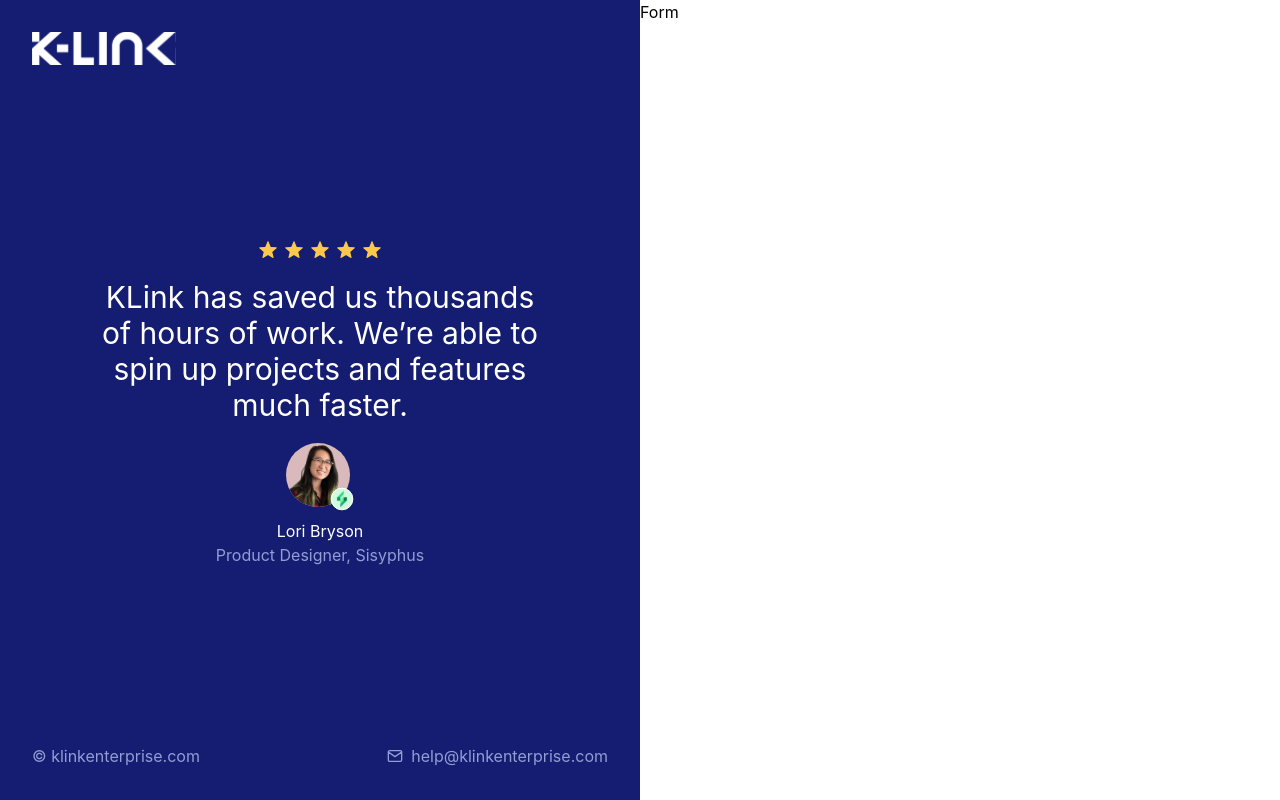
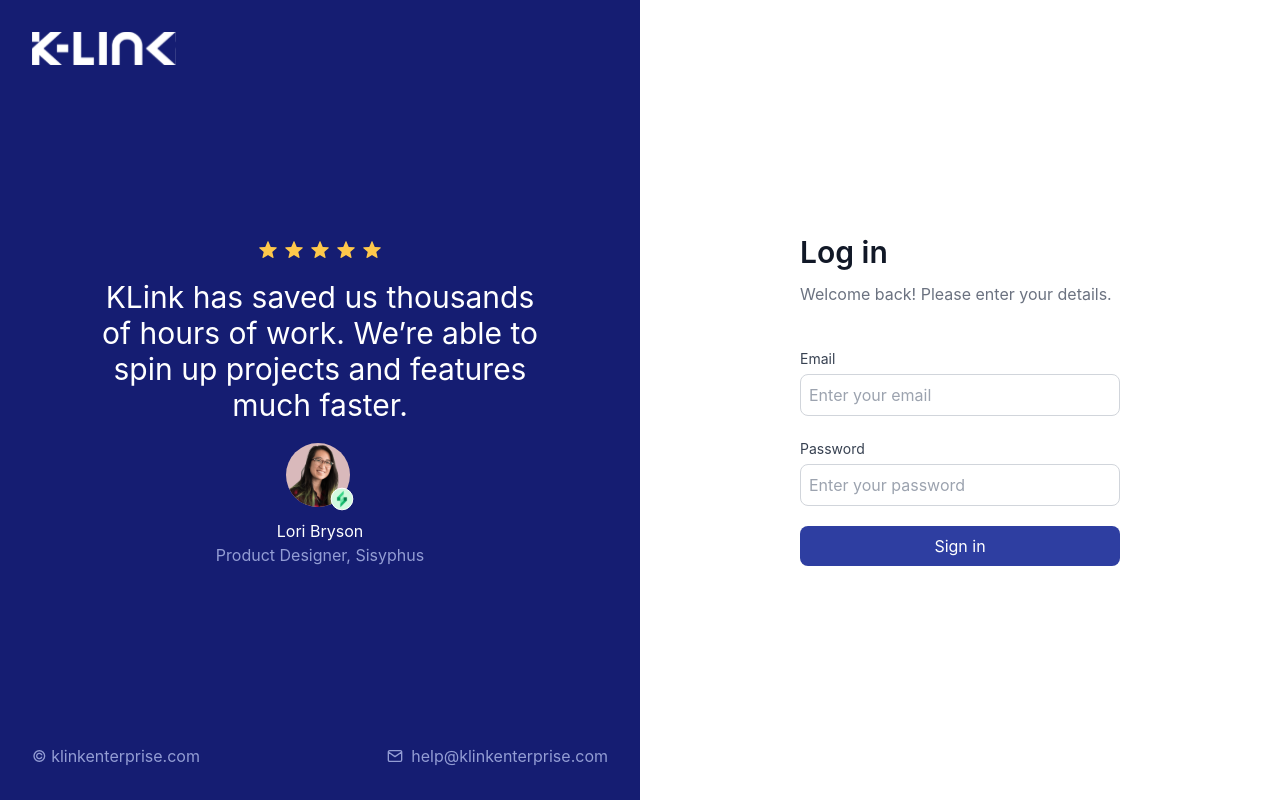
Before and after one commit to thinhtethtetzaw/k-link-coding-test, a React (Vite) app in the folder client/: page /login in a window 1280 px wide. Built offline with nearby package versions, Linux system fonts and the light colour scheme.

Commit message:
login form validation and textfield,btn update

```diff
--- a/client/package.json
+++ b/client/package.json
@@ -9,11 +9,13 @@
     "preview": "vite preview"
   },
   "dependencies": {
+    "@hookform/resolvers": "^3.0.1",
     "react": "^18.2.0",
     "react-dom": "^18.2.0",
     "react-router-dom": "^6.10.0",
     "recoil": "^0.7.7",
-    "tailwind-scrollbar-hide": "^1.1.7"
+    "tailwind-scrollbar-hide": "^1.1.7",
+    "yup": "^1.0.2"
   },
   "devDependencies": {
     "@types/react": "^18.0.28",
--- a/client/src/components/atoms/form/TextField.tsx
+++ b/client/src/components/atoms/form/TextField.tsx
@@ -1,15 +1,24 @@
 import { ITextFieldProps } from "@/interfaces";
 
-const TextField = ({ label, placeholder, type, register }: ITextFieldProps) => {
+const TextField = ({
+  label,
+  placeholder,
+  type,
+  register,
+  errors,
+}: ITextFieldProps) => {
   return (
     <div className="w-full">
       <label className="text-sm text-gray-700">{label}</label>
       <input
         {...register}
         type={type}
-        className="mt-1 w-full rounded-lg border border-gray-300 p-2 text-gray-500 outline-none focus:ring-0"
+        className={`mt-1 w-full border p-2 text-gray-500 ${
+          errors ? "border-red-300" : "border-gray-300"
+        } rounded-lg outline-none focus:ring-0`}
         placeholder={placeholder}
       />
+      <small className="text-red-600">{errors?.message}</small>
     </div>
   );
 };
--- a/client/src/components/organisms/login/Form.tsx
+++ b/client/src/components/organisms/login/Form.tsx
@@ -1,5 +1,61 @@
+import { useForm } from "react-hook-form";
+import Button from "@/components/atoms/form/Button";
+import TextField from "@/components/atoms/form/TextField";
+
+import * as yup from "yup";
+import { yupResolver } from "@hookform/resolvers/yup";
+
+const schema = yup.object().shape({
+  email: yup
+    .string()
+    .email("Please enter a valid email")
+    .required("Email is required"),
+  password: yup
+    .string()
+    .min(8, "Password must be at least 8 characters")
+    .required("Password is required"),
+});
+
 const Form = () => {
-  return <div>Form</div>;
+  const {
+    register,
+    handleSubmit,
+    formState: { errors },
+  } = useForm({
+    resolver: yupResolver(schema),
+  });
+  const onSubmit = (data: any) => console.log(data);
+
+  return (
+    <div className="flex w-full items-center justify-center py-10 lg:w-1/2 lg:py-0">
+      <div className="md:w-1/2">
+        <div className="mb-10 space-y-3">
+          <h5 className="text-3xl font-semibold text-gray-900">Log in</h5>
+          <p className="text-gray-500">
+            Welcome back! Please enter your details.
+          </p>
+        </div>
+
+        <form className="space-y-5" onSubmit={handleSubmit(onSubmit)}>
+          <TextField
+            register={register("email", { required: true })}
+            type="email"
+            placeholder="Enter your email"
+            label="Email"
+            errors={errors.email}
+          />
+          <TextField
+            register={register("password", { required: true })}
+            type="password"
+            placeholder="Enter your password"
+            label="Password"
+            errors={errors.password}
+          />
+          <Button type="submit" text="Sign in" />
+        </form>
+      </div>
+    </div>
+  );
 };
 
 export default Form;
--- a/client/src/interfaces/index.ts
+++ b/client/src/interfaces/index.ts
@@ -1,12 +1,9 @@
 export interface ITextFieldProps {
   label: string;
-  name: string;
   placeholder: string;
-  type: "text" | "placeholder";
-  register?: {
-    email: string;
-    password: string;
-  };
+  type: "text" | "placeholder" | "email" | "password" | "submit";
+  register?: any;
+  errors: any;
 }
 
 export interface IButtonProps {
```
Also changed, not shown: 1 other file (tests, documents, lock files or other folders).
